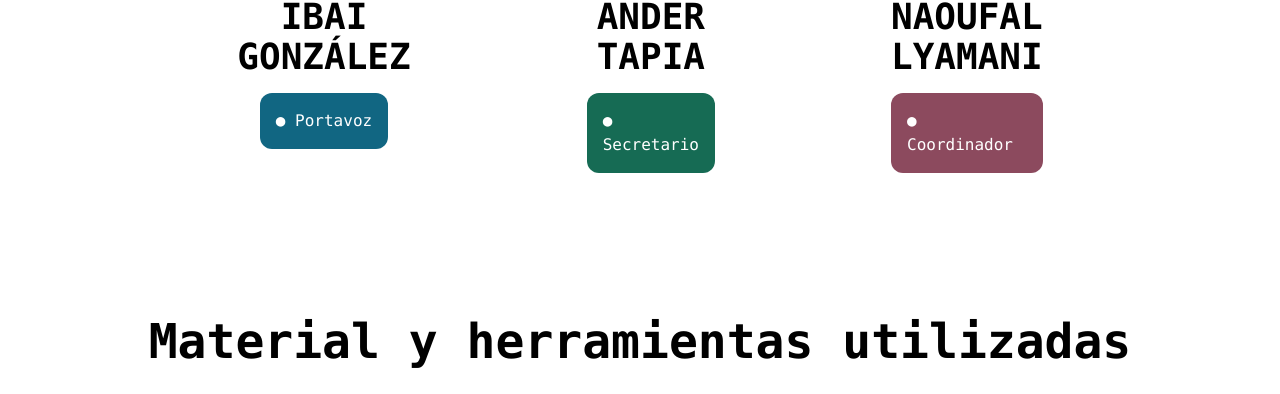
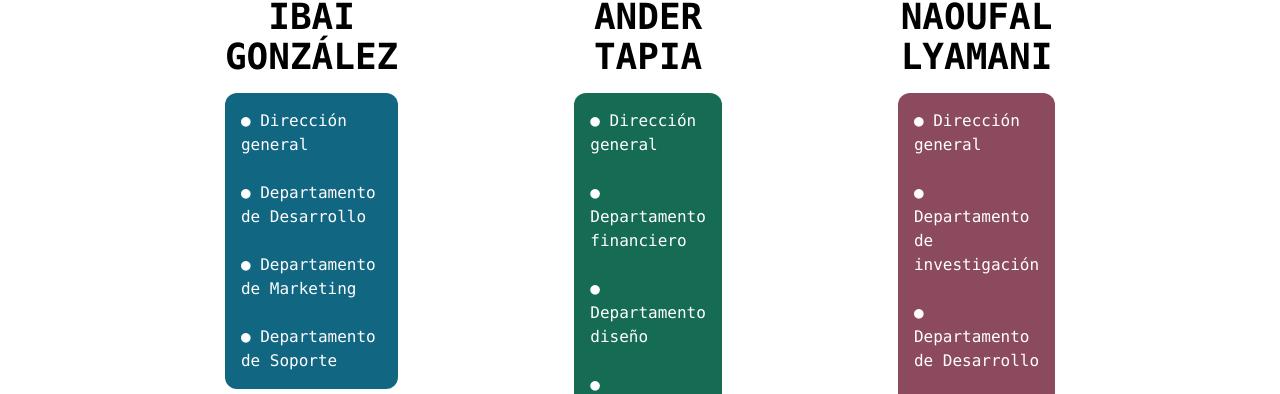
Before and after one commit to Ibaigz/G1_TFG_WEB, a website: page dist/about.html in a window 1280 px wide. Shown: the part 373-767 px from the top of the page. Drawn offline with Linux system fonts and the light colour scheme.

Commit message:
Correciones de feedback

```diff
--- a/dist/about.html
+++ b/dist/about.html
@@ -92,7 +92,14 @@
                   <p class="mt-2 text-center text-4xl font-bold pb-4 ">IBAI GONZÁLEZ</p>
                   <div class="bg-[#116682] p-4 rounded-xl ">
 
-                  <p class="text-white">&#9679; Portavoz</p>
+                    <p class="text-white">&#9679; Dirección general</p><br>
+                    <p class="text-white">&#9679; Departamento de Desarrollo</p><br>
+                    <p class="text-white">&#9679; Departamento de Marketing</p><br>
+                    <p class="text-white">&#9679; Departamento de Soporte</p>
+
+
+
+
                   </div>
                 </div>
 
@@ -105,7 +112,11 @@
                 </a>
                   <p class="mt-2 text-center text-4xl font-bold pb-4">ANDER TAPIA</p>
                   <div class="bg-[#166B54] p-4 rounded-xl">
-                  <p class="text-white">&#9679; Secretario</p>
+                    <p class="text-white">&#9679; Dirección general</p><br>
+                  <p class="text-white">&#9679; Departamento financiero</p><br>
+                  <p class="text-white">&#9679; Departamento diseño</p><br>
+                  <p class="text-white">&#9679; Departamento de Desarrollo</p>
+
                   </div>
                 </div>
 
@@ -119,7 +130,12 @@
                     </a>
                   <p class="mt-2 text-center text-4xl font-bold pb-4">NAOUFAL LYAMANI</p>
                     <div class="bg-[#8C4A5E] p-4 rounded-xl">
-                        <p class="text-white">&#9679; Coordinador</p>
+                      <p class="text-white">&#9679; Dirección general</p><br>
+                      <p class="text-white">&#9679; Departamento de investigación</p><br>
+                      <p class="text-white">&#9679; Departamento de Desarrollo</p><br>
+                      <p class="text-white">&#9679; Departamento de Soporte</p>
+
+
                     </div>
                 </div>
               </div>
```
Also changed, not shown: dist/objetivos.html (+3 -6 lines), dist/output.css.
